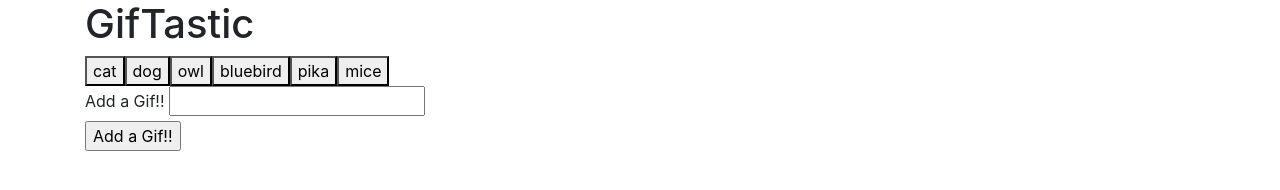
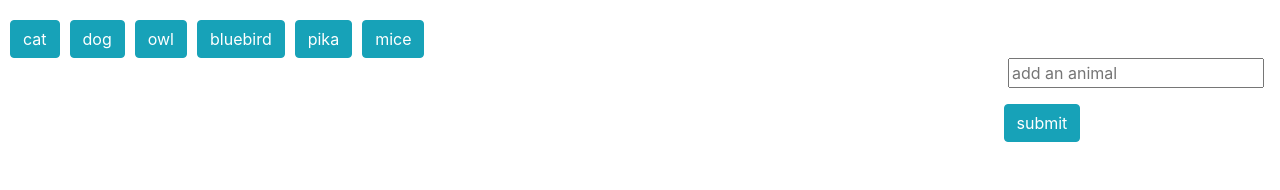
Before and after one commit to stacyholtz6/GifTastic, a plain HTML site: page index.html in a window 1280 px wide. Drawn offline with nearby package versions, Linux system fonts and the light colour scheme.

Commit message:
fixed glichy gifs

```diff
--- a/assets/css/style.css
+++ b/assets/css/style.css
@@ -0,0 +1,4 @@
+.gif-btn {
+  margin-top: 20px;
+  margin-left: 10px;
+}
--- a/assets/javascript/app.js
+++ b/assets/javascript/app.js
@@ -1,6 +1,5 @@
 // initial array of topics
 var topics = ["cat", "dog", "owl", "bluebird", "pika", "mice"];
-
 
 
 function displayTopicInfo() {
@@ -42,20 +41,6 @@ function displayTopicInfo() {
       gifImage.attr("data-animate", results[i].images.fixed_height.url);
       gifImage.attr("data-still", results[i].images.fixed_height_still.url);
 
-      // why do some of them work and some of them don't????
-
-
-      $(".gif").on("click", function () {
-        var state = $(this).attr("data-state");
-        if (state === "still") {
-          $(this).attr("src", $(this).attr("data-animate"));
-          $(this).attr("data-state", "animate");
-
-        } else {
-          $(this).attr("src", $(this).attr("data-still"));
-          $(this).attr("data-state", "still");
-        }
-      })
 
       // appeding the paragraph and gifImage to the gifDiv
       gifDiv.prepend(p);
@@ -69,6 +54,19 @@ function displayTopicInfo() {
 
 };
 
+// why do some of them work and some of them don't - has to be outside the ajax call to work properly
+$("#gifs-go-here").on("click", ".gif", function () {
+  var state = $(this).attr("data-state");
+  if (state === "still") {
+    $(this).attr("src", $(this).attr("data-animate"));
+    $(this).attr("data-state", "animate");
+
+  } else {
+    $(this).attr("src", $(this).attr("data-still"));
+    $(this).attr("data-state", "still");
+  }
+})
+
 function renderButtons() {
 
   $("#buttons-view").empty();
@@ -80,7 +78,7 @@ function renderButtons() {
     var a = $("<button>");
 
     // add a class of gif-btn
-    a.addClass("gif-btn");
+    a.addClass("gif-btn btn btn-info");
 
     // add text to buttons from array
     a.text(topics[i]);
@@ -94,20 +92,24 @@ function renderButtons() {
   }
 }
 
-// This function handles events where a gif button is clicked
+
+
+// This function handles events when a gif button is clicked
 $("#add-gif").on("click", function (event) {
   event.preventDefault();
   // This line grabs the input from the textbox
   var topic = $("#topic-input").val().trim();
 
-  // Adding movie from the textbox to our array
+  // Adding text from the textbox to our array
   topics.push(topic);
 
-  // Calling renderButtons which handles the processing of our movie array
+  // Calling renderButtons which handles the processing of our topic array
   renderButtons();
+
+  $("#topic-input").val('');
 });
 
-// Adding a click event listener to all elements with a class of "movie-btn"
+// Adding a click event listener to all elements with a class of "gif-btn"
 $(document).on("click", ".gif-btn", displayTopicInfo);
 
 // Calling the renderButtons function to display the intial buttons
--- a/index.html
+++ b/index.html
@@ -15,24 +15,28 @@
 
 <body>
 
-  <div class="container">
-    <h1>GifTastic</h1>
-
+  <div class="d-flex flex-row">
     <!-- Rendered buttons appear here  -->
     <div id="buttons-view"></div>
+  </div>
 
+  <div class="d-flex flex-row-reverse mr-3 mb-3">
     <form id="topic-form">
-      <label for="topic-input">Add a Gif!!</label>
-      <input type="text" id="topic-input">
+      <label for="topic-input"></label>
+      <input type="text" id="topic-input" placeholder="add an animal">
 
       <br>
       <!-- Button triggers new gif button to be added -->
-      <input id="add-gif" type="submit" value="Add a Gif!!">
+      <input class="btn btn-info empty mt-3" id="add-gif" type="submit" value="submit">
     </form>
   </div>
 
   <!-- Gifs go here -->
-  <div id="gifs-go-here"></div>
+  <div>
+    <div class="d-flex align-content-between flex-wrap ml-5" id="gifs-go-here"></div>
+  </div>
+
+
 
 
 
```
